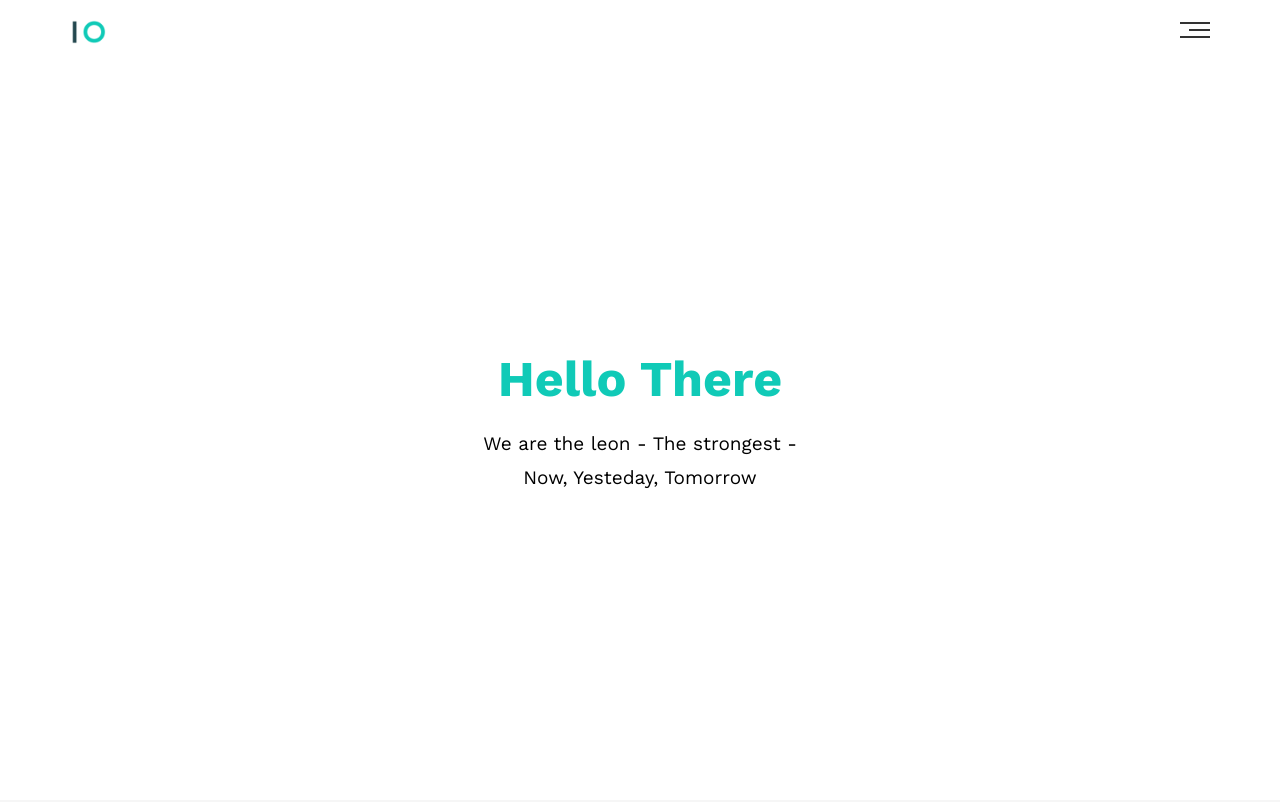
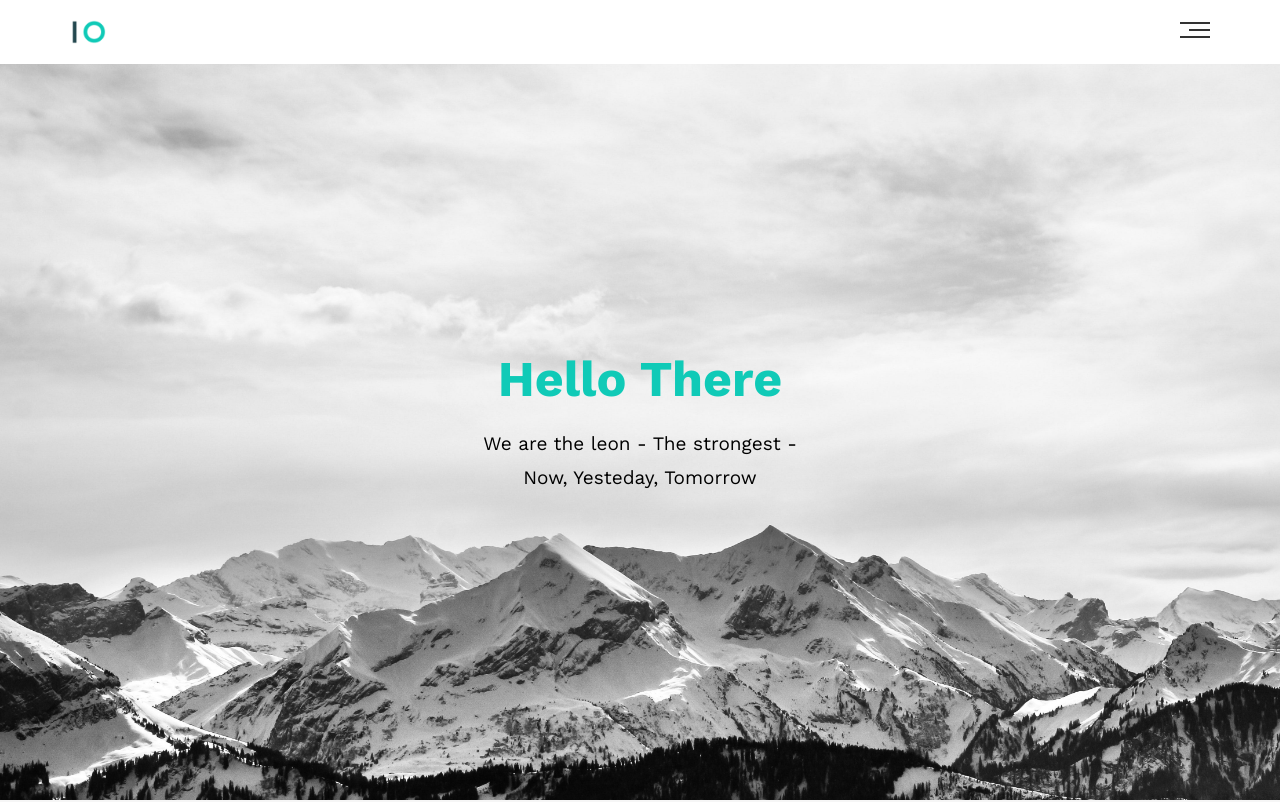
Before and after one commit to Aml2030/HTML_And_CSS_Template_One, a plain HTML site: page index.html in a window 1280 px wide. Shown: the top 802 px of the page. Drawn offline with nearby package versions, Linux system fonts and the light colour scheme; the site is published under a folder, as on GitHub Pages, so addresses that start at the root find nothing.

Commit message:
Update leon.css

```diff
--- a/css/leon.css
+++ b/css/leon.css
@@ -157,7 +157,7 @@ body {
 
 /* Start Land Section  */
 .landing {
-  background-image: url(/images/back_ground.jpg);
+  background-image: url(../images/back_ground.jpg);
   background-size: cover;
   height: calc(100vh - 64px);
   position: relative;
```
